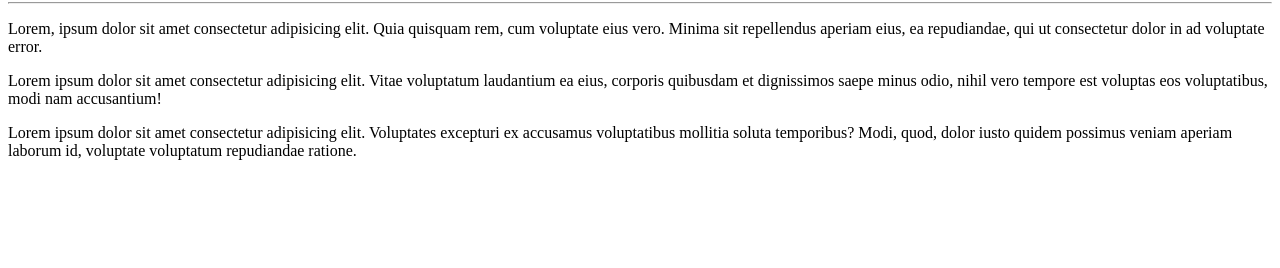
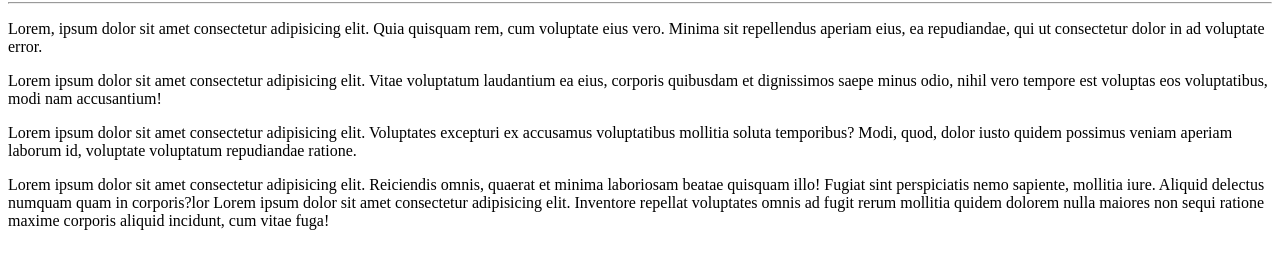
Before and after one commit to Michaeldalia/Ola-mundo, a plain HTML site: page Site exemplo/index.html in a window 1280 px wide. Shown: the part 78-346 px from the top of the page. Drawn offline with Linux system fonts and the light colour scheme.

Commit message:
Update index.html

```diff
--- a/Site exemplo/index.html
+++ b/Site exemplo/index.html
@@ -15,5 +15,7 @@
     </p>
 
     <p>Lorem ipsum dolor sit amet consectetur adipisicing elit. Voluptates excepturi ex accusamus voluptatibus mollitia soluta temporibus? Modi, quod, dolor iusto quidem possimus veniam aperiam laborum id, voluptate voluptatum repudiandae ratione.</p>
+
+    <p>Lorem ipsum dolor sit amet consectetur adipisicing elit. Reiciendis omnis, quaerat et minima laboriosam beatae quisquam illo! Fugiat sint perspiciatis nemo sapiente, mollitia iure. Aliquid delectus numquam quam in corporis?lor Lorem ipsum dolor sit amet consectetur adipisicing elit. Inventore repellat voluptates omnis ad fugit rerum mollitia quidem dolorem nulla maiores non sequi ratione maxime corporis aliquid incidunt, cum vitae fuga!</p>
 </body>
 </html>
```
